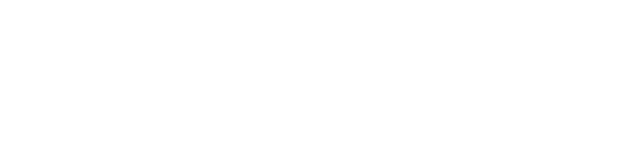
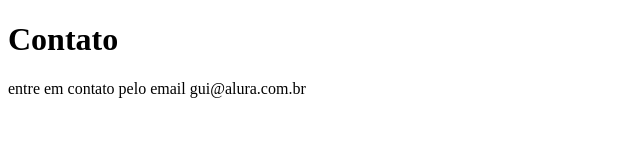
Before and after one commit to VSS-stack/sistema-de-cadastro, a plain HTML site: page contato.html in a window 1280 px wide. Shown: the whole page, without its empty margins (0-640 px from the left). Drawn offline with Linux system fonts and the light colour scheme.

Commit message:
adicionando email de contato

```diff
--- a/contato.html
+++ b/contato.html
@@ -7,6 +7,7 @@
     <title>Contato</title>
 </head>
 <body>
-
+    <h1>Contato</h1>
+    <p>entre em contato pelo email gui@alura.com.br</p>
 </body>
 </html>
```
